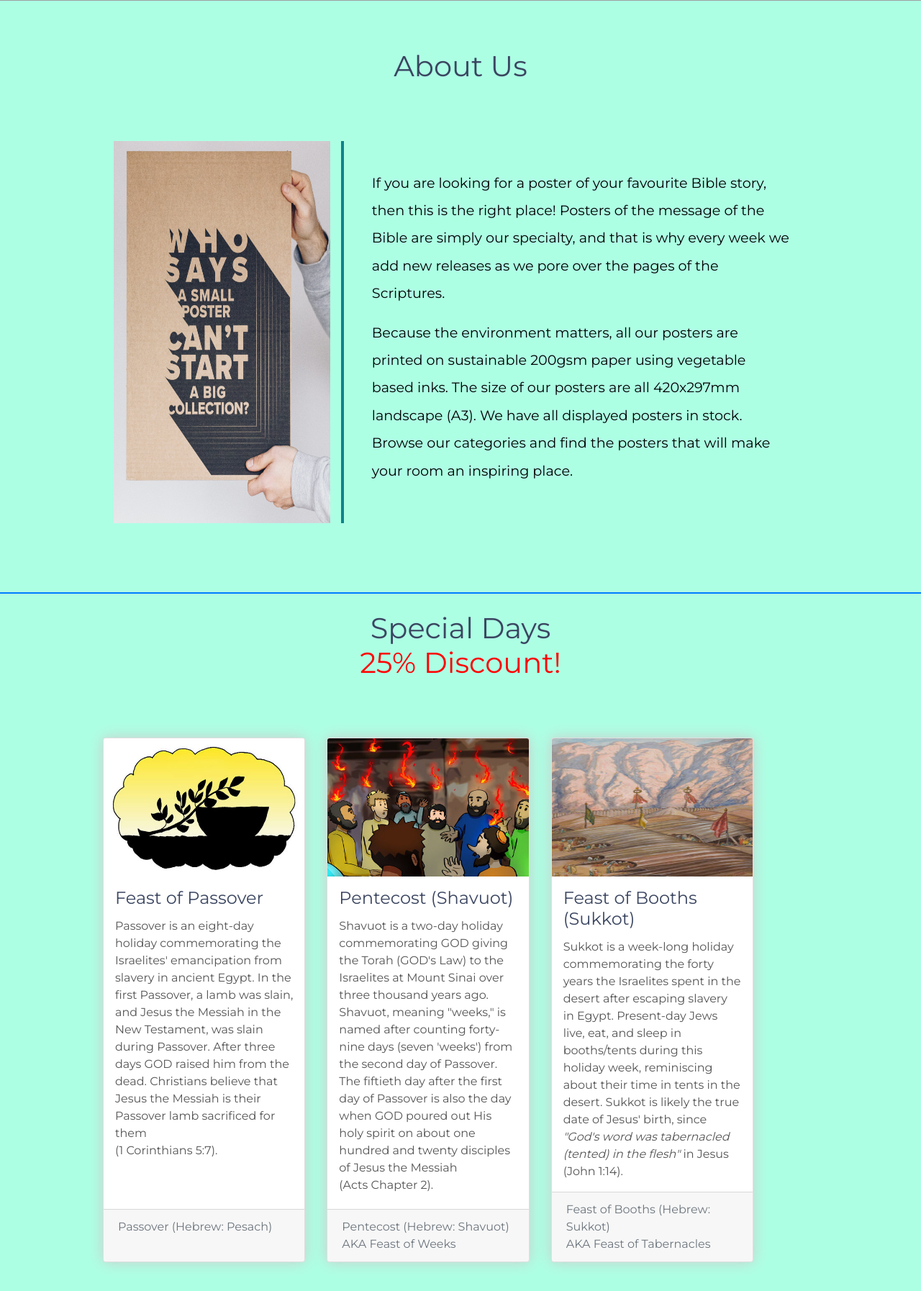
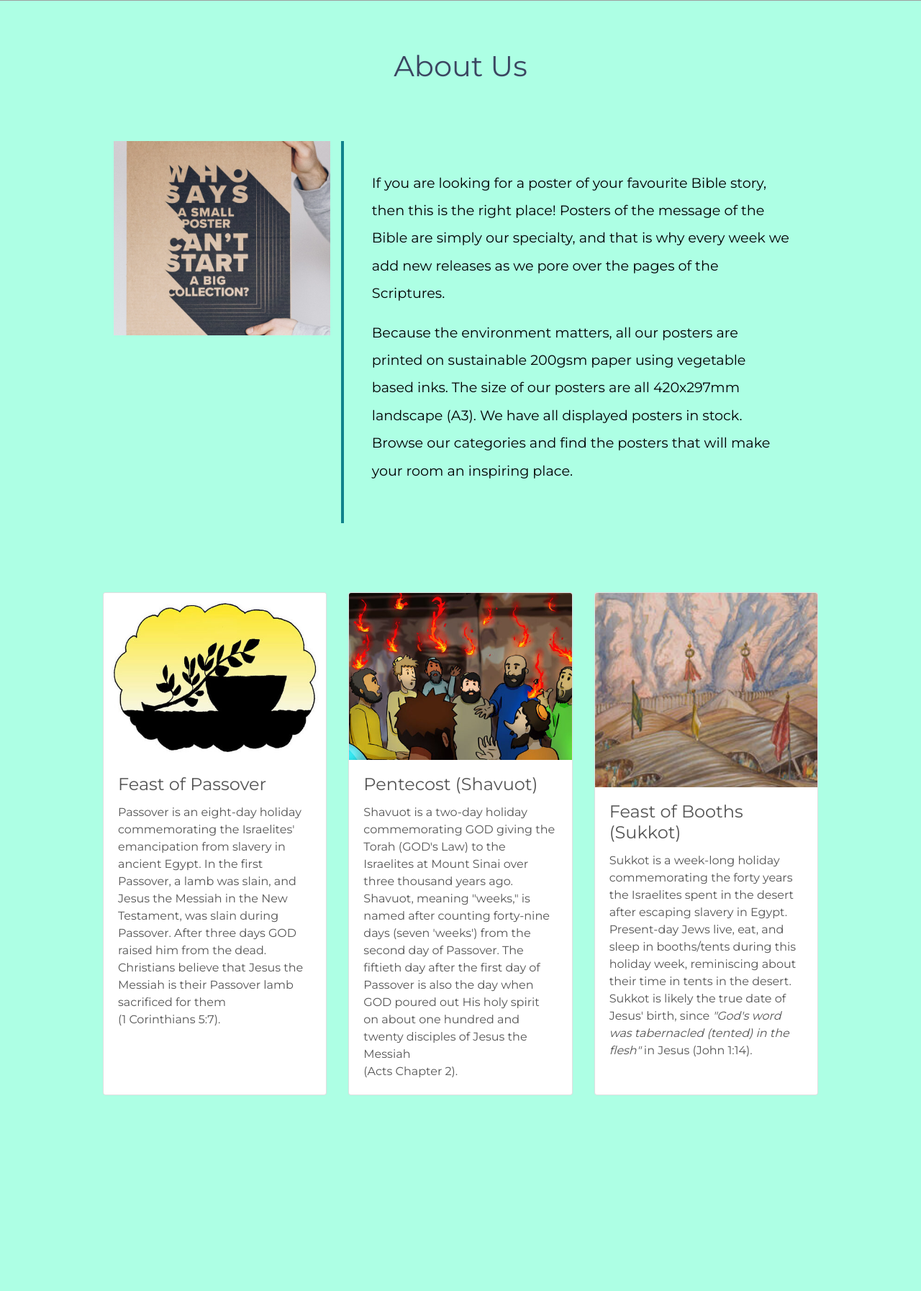
Before and after one commit to DelroyGayle/Biblia-Posters-PP5, a Django app: page / in a window 1280 px wide. Shown: the part 799-2593 px from the top of the page at 72% size. After the commit the page ends 2321 px from the top, so only its background shows below. Run offline with Django 3.2, Linux system fonts and the light colour scheme; some libraries are stand-ins or nearby versions; grey boxes are pictures that could not be loaded.

Commit message:
Phase 3: Cards same height

```diff
--- a/home/templates/home/index.html
+++ b/home/templates/home/index.html
@@ -12,6 +12,115 @@
 {% endblock %}
 
 {% block content %}
+<!-- header -->
+
+<div class="container-fluid h-100 remove-left-right-padding">
+    <header class="hero-image-flex" aria-label="An open bible shown over a pathway. Photo by Aaron Burden.">
+        <div class="hero-text-centre">
+            <h1 class="hero-text-style">
+                Proclaiming the message of the Bible one poster at a time
+            </h1>
+            <div>
+                <h4>
+                    <a href="" class="shop-now-button btn btn-lg rounded-0 text-uppercase py-3 ">Shop Now</a>
+                </h4>
+            </div>
+        </div>
+    </header>
+
+    <!-- About Us section -->
+    <div class="about mt-5">
+        <div class="container">
+            <h1 class="text-center">About Us</h1>
+            <div class="row">
+                <div class="col-lg-4 col-md-4 col-sm-12">
+                    <img src="{% static 'img/aboutus.png' %}" class="img-fluid"
+                        alt="Who says a small poster can't start a big collection? by Anete Lusina">
+                </div>
+                <div class="col-lg-8 col-md-8 col-sm-12 desc">
+
+                    <p>
+                        If you are looking for a poster of your favourite Bible story,
+                        then this is the right place! Posters of the message of the Bible are simply our specialty,
+                        and that is why every week we add new releases as we pore over the pages of the Scriptures.
+                    </p>
+                    <p>
+                        Because the environment matters, all our posters are printed on sustainable 200gsm paper
+                        using vegetable based inks. The size of our posters are all 420x297mm landscape (A3).
+                        We have all displayed posters in stock. Browse our categories and find the posters
+                        that will make your room an inspiring place.
+                    </p>
+                </div>
+            </div>
+        </div>
+    </div>
+    <div class="container">
+        <div class="row">
+          <div class="col-md-4 mb-3">
+            <div class="card h-100">
+                <div class="card-img">
+                    <img src="{% static 'img/passover.jpg' %}" class="img-fluid"
+                        alt="Basin with a branch of hyssop depicting the Passover">
+                </div>
+                <div class="card-body">
+                    <h4 class="card-title">Feast of Passover</h4>
+                    <p class="card-text mobile-cardtext-width">
+                        Passover is an eight-day holiday commemorating the Israelites' emancipation
+                        from slavery in ancient Egypt. In the first Passover, a lamb was slain,
+                        and Jesus the Messiah in the New Testament, was slain during Passover.
+                        After three days GOD raised him from the dead.
+                        Christians believe that Jesus the Messiah is their Passover lamb
+                        sacrificed for them<span class="newline">(1 Corinthians 5:7).
+                    </p>
+              </div>
+            </div>
+          </div>
+          <div class="col-md-4 mb-3">
+            <div class="card h-100">
+                <div class="card-img">
+                    <img src="{% static 'img/pentecost.jpg' %}" class="img-fluid"
+                        alt="Men with flames of fire appearing above their heads depicting the Day of Pentecost">
+                </div>
+                <div class="card-body">
+                    <h4 class="card-title">Pentecost (Shavuot)</h4>
+                    <p class="card-text mobile-cardtext-width">
+                        Shavuot is a two-day holiday commemorating GOD giving the Torah (GOD's Law)
+                        to the Israelites at Mount Sinai over three thousand years ago.
+                        Shavuot, meaning "weeks," is named after counting forty-nine days (seven 'weeks')
+                        from the second day of Passover. The fiftieth day after the first day of Passover
+                        is also the day when GOD poured out His holy spirit
+                        on about one hundred and twenty disciples of Jesus the Messiah
+                        <span class="newline">(Acts Chapter 2).
+                    </p>
+              </div>
+            </div>
+          </div>
+          <div class="col-md-4 mb-3">
+            <div class="card h-100">
+                <div class="card-img booths-img">
+                    <img src="{% static 'img/booths-tents.png' %}" class="img-fluid"
+                        alt="Tents in the Wilderness (desert) depicting the Feast of Booths">
+                </div>
+                <div class="card-body">
+                    <h4 class="card-title">Feast of Booths (Sukkot)</h4>
+                    <p class="card-text mobile-cardtext-width">
+                        Sukkot is a week-long holiday commemorating the forty years the Israelites
+                        spent in the desert after escaping slavery in Egypt.
+                        Present-day Jews live, eat, and sleep in booths/tents during this holiday week,
+                        reminiscing about their time in tents in the desert.
+                        Sukkot is likely the true date of Jesus' birth, since
+                        <em>"God's word was tabernacled (tented) in the flesh"</em>
+                        in Jesus (John 1:14).
+                    </p>
+              </div>
+            </div>
+          </div>
+        </div>
+      </div>
+</div>
+
+{% endblock %}
+{% block content1 %}
 <!-- header -->
 
 <div class="container-fluid h-100 remove-left-right-padding">
--- a/static/css/base.css
+++ b/static/css/base.css
@@ -131,6 +131,17 @@ body {
     color: red;
 }
 
+img {
+    width: 412px;
+    height: 270px;
+    max-height: 270px;
+    object-fit: cover;
+}
+.booths-img {
+    /* width: 288px;
+    height: 150px; */
+    object-fit: cover;
+}
 .special-days {
 	margin: 4em 0;
 	position: relative;
@@ -541,8 +552,4 @@ input[name='q']::placeholder {
         width: 13%;
         height: 12em;
     }
-
-    .mobile-cardtext-width {
-        width: 10%;
-    }
 }
```
